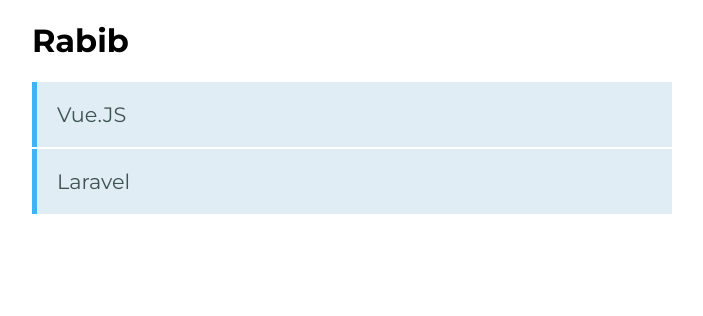
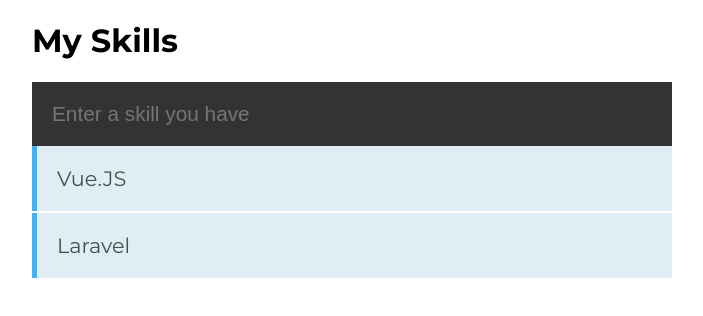
Before and after one commit to rabibsust/todo-app, a Vue app: page / in a window 1280 px wide. Shown: the top 316 px of the page, without its empty margins (288-991 px from the left). Built offline with nearby package versions, Linux system fonts and the light colour scheme.

Commit message:
two way binding and form submit

```diff
--- a/public/style.css
+++ b/public/style.css
@@ -29,3 +29,12 @@
   .container {
     box-shadow: 0px 0px 40px lightgray;
   }
+
+input {
+    width: calc(100% - 40px);
+    border: 0;
+    padding: 20px;
+    font-size: 1.3em;
+    background-color: #323333;
+    color: #687F7F;
+  }
--- a/src/components/Skills.vue
+++ b/src/components/Skills.vue
@@ -2,6 +2,10 @@
   <div class="skills">
     <h1>{{ name }}</h1>
     <div class="holder">
+        <form @submit.prevent="addSkill">
+            <input type="text" placeholder="Enter a skill you have" v-model="skill">
+        </form>
+        {{ skill }}
         <ul>
             <li v-for="(data, index) in skills" :key='index'>{{ data.skill }}</li>
         </ul>
@@ -14,12 +18,19 @@
   name: 'Skills',
   data() {
       return {
-          name: 'Rabib',
-          btnState: true,
+          name: 'My Skills',
+          skill: '',
           skills: [
               { "skill": "Vue.JS" },
               { "skill": "Laravel" }
           ],
+      }
+  },
+    // Add this section:
+  methods : {
+      addSkill(){
+          this.skills.push({skill: this.skill});
+          this.skill = '';
       }
   }
 }
```
